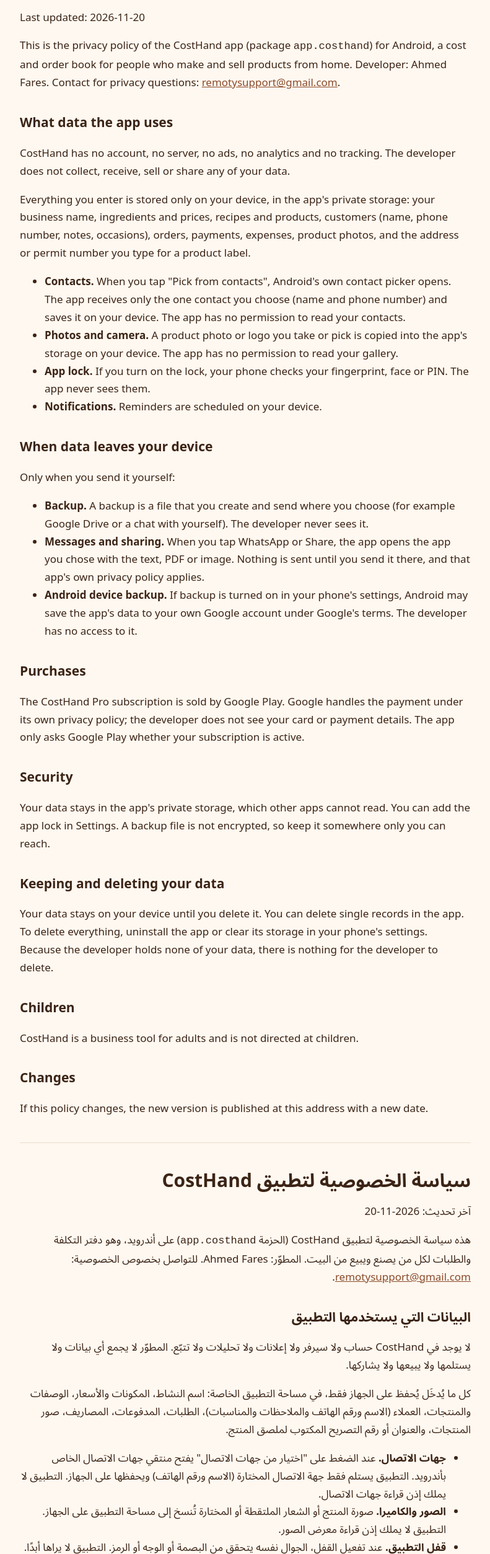
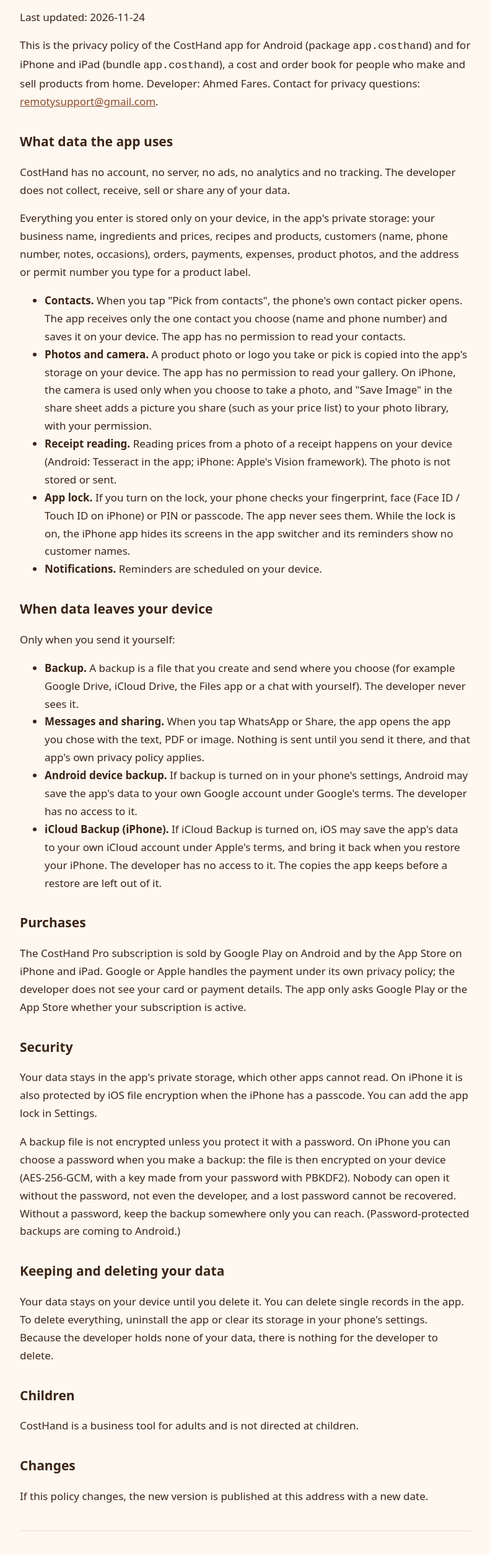
Before and after one commit to devAhmedFares/costhand-site, a plain HTML site: page privacy/index.html in a window 1280 px wide. Shown: the part 216-2723 px from the top of the page at 62% size, without its empty margins (244-1035 px from the left). Drawn offline with Linux system fonts and the light colour scheme.

Commit message:
Privacy policy: add the iPhone app, backup password and device encryption notes (#2)
Claude-Session: https://claude.ai/code/session_01QRc7j7xqG3EQ1cic33Mi35

Co-authored-by: Claude <noreply@anthropic.com>

```diff
--- a/privacy/index.html
+++ b/privacy/index.html
@@ -4,7 +4,7 @@
 <meta charset="utf-8">
 <meta name="viewport" content="width=device-width,initial-scale=1">
 <title>CostHand Privacy Policy</title>
-<meta name="description" content="Privacy policy of the CostHand app. All data stays on your device.">
+<meta name="description" content="Privacy policy of the CostHand app for Android, iPhone and iPad. All data stays on your device.">
 <link rel="icon" href="../icon.png">
 <link rel="stylesheet" href="../style.css">
 </head>
@@ -17,28 +17,31 @@
 <nav><a href="#en">English</a><a href="#ar">العربية</a><a href="../en/">CostHand</a></nav>
 <section lang="en" dir="ltr">
 <h1 id="en">CostHand Privacy Policy</h1>
-<p>Last updated: 2026-11-20</p>
-<p>This is the privacy policy of the CostHand app (package <code>app.costhand</code>) for Android, a cost and order book for people who make and sell products from home. Developer: Ahmed Fares. Contact for privacy questions: <a href="mailto:remotysupport@gmail.com">remotysupport@gmail.com</a>.</p>
+<p>Last updated: 2026-11-24</p>
+<p>This is the privacy policy of the CostHand app for Android (package <code>app.costhand</code>) and for iPhone and iPad (bundle <code>app.costhand</code>), a cost and order book for people who make and sell products from home. Developer: Ahmed Fares. Contact for privacy questions: <a href="mailto:remotysupport@gmail.com">remotysupport@gmail.com</a>.</p>
 <h2>What data the app uses</h2>
 <p>CostHand has no account, no server, no ads, no analytics and no tracking. The developer does not collect, receive, sell or share any of your data.</p>
 <p>Everything you enter is stored only on your device, in the app's private storage: your business name, ingredients and prices, recipes and products, customers (name, phone number, notes, occasions), orders, payments, expenses, product photos, and the address or permit number you type for a product label.</p>
 <ul>
-<li><strong>Contacts.</strong> When you tap "Pick from contacts", Android's own contact picker opens. The app receives only the one contact you choose (name and phone number) and saves it on your device. The app has no permission to read your contacts.</li>
-<li><strong>Photos and camera.</strong> A product photo or logo you take or pick is copied into the app's storage on your device. The app has no permission to read your gallery.</li>
-<li><strong>App lock.</strong> If you turn on the lock, your phone checks your fingerprint, face or PIN. The app never sees them.</li>
+<li><strong>Contacts.</strong> When you tap "Pick from contacts", the phone's own contact picker opens. The app receives only the one contact you choose (name and phone number) and saves it on your device. The app has no permission to read your contacts.</li>
+<li><strong>Photos and camera.</strong> A product photo or logo you take or pick is copied into the app's storage on your device. The app has no permission to read your gallery. On iPhone, the camera is used only when you choose to take a photo, and "Save Image" in the share sheet adds a picture you share (such as your price list) to your photo library, with your permission.</li>
+<li><strong>Receipt reading.</strong> Reading prices from a photo of a receipt happens on your device (Android: Tesseract in the app; iPhone: Apple's Vision framework). The photo is not stored or sent.</li>
+<li><strong>App lock.</strong> If you turn on the lock, your phone checks your fingerprint, face (Face ID / Touch ID on iPhone) or PIN or passcode. The app never sees them. While the lock is on, the iPhone app hides its screens in the app switcher and its reminders show no customer names.</li>
 <li><strong>Notifications.</strong> Reminders are scheduled on your device.</li>
 </ul>
 <h2>When data leaves your device</h2>
 <p>Only when you send it yourself:</p>
 <ul>
-<li><strong>Backup.</strong> A backup is a file that you create and send where you choose (for example Google Drive or a chat with yourself). The developer never sees it.</li>
+<li><strong>Backup.</strong> A backup is a file that you create and send where you choose (for example Google Drive, iCloud Drive, the Files app or a chat with yourself). The developer never sees it.</li>
 <li><strong>Messages and sharing.</strong> When you tap WhatsApp or Share, the app opens the app you chose with the text, PDF or image. Nothing is sent until you send it there, and that app's own privacy policy applies.</li>
 <li><strong>Android device backup.</strong> If backup is turned on in your phone's settings, Android may save the app's data to your own Google account under Google's terms. The developer has no access to it.</li>
+<li><strong>iCloud Backup (iPhone).</strong> If iCloud Backup is turned on, iOS may save the app's data to your own iCloud account under Apple's terms, and bring it back when you restore your iPhone. The developer has no access to it. The copies the app keeps before a restore are left out of it.</li>
 </ul>
 <h2>Purchases</h2>
-<p>The CostHand Pro subscription is sold by Google Play. Google handles the payment under its own privacy policy; the developer does not see your card or payment details. The app only asks Google Play whether your subscription is active.</p>
+<p>The CostHand Pro subscription is sold by Google Play on Android and by the App Store on iPhone and iPad. Google or Apple handles the payment under its own privacy policy; the developer does not see your card or payment details. The app only asks Google Play or the App Store whether your subscription is active.</p>
 <h2>Security</h2>
-<p>Your data stays in the app's private storage, which other apps cannot read. You can add the app lock in Settings. A backup file is not encrypted, so keep it somewhere only you can reach.</p>
+<p>Your data stays in the app's private storage, which other apps cannot read. On iPhone it is also protected by iOS file encryption when the iPhone has a passcode. You can add the app lock in Settings.</p>
+<p>A backup file is not encrypted unless you protect it with a password. On iPhone you can choose a password when you make a backup: the file is then encrypted on your device (AES-256-GCM, with a key made from your password with PBKDF2). Nobody can open it without the password, not even the developer, and a lost password cannot be recovered. Without a password, keep the backup somewhere only you can reach. (Password-protected backups are coming to Android.)</p>
 <h2>Keeping and deleting your data</h2>
 <p>Your data stays on your device until you delete it. You can delete single records in the app. To delete everything, uninstall the app or clear its storage in your phone's settings. Because the developer holds none of your data, there is nothing for the developer to delete.</p>
 <h2>Children</h2>
@@ -49,30 +52,33 @@
 <hr>
 <section lang="ar" dir="rtl">
 <h1 id="ar">سياسة الخصوصية لتطبيق CostHand</h1>
-<p>آخر تحديث: 2026-11-20</p>
-<p>هذه سياسة الخصوصية لتطبيق CostHand (الحزمة <code>app.costhand</code>) على أندرويد، وهو دفتر التكلفة والطلبات لكل من يصنع ويبيع من البيت. المطوّر: Ahmed Fares. للتواصل بخصوص الخصوصية: <a href="mailto:remotysupport@gmail.com">remotysupport@gmail.com</a>.</p>
+<p>آخر تحديث: 2026-11-24</p>
+<p>هذه سياسة الخصوصية لتطبيق CostHand على أندرويد (الحزمة <code>app.costhand</code>) وعلى iPhone وiPad (المعرّف <code>app.costhand</code>)، وهو دفتر التكلفة والطلبات لكل من يصنع ويبيع من البيت. المطوّر: Ahmed Fares. للتواصل بخصوص الخصوصية: <a href="mailto:remotysupport@gmail.com">remotysupport@gmail.com</a>.</p>
 <h2>البيانات التي يستخدمها التطبيق</h2>
-<p>لا يوجد في CostHand حساب ولا سيرفر ولا إعلانات ولا تحليلات ولا تتبّع. المطوّر لا يجمع أي بيانات ولا يستلمها ولا يبيعها ولا يشاركها.</p>
+<p>لا يوجد في CostHand حساب ولا خادم ولا إعلانات ولا تحليلات ولا تتبّع. المطوّر لا يجمع أي بيانات ولا يستلمها ولا يبيعها ولا يشاركها.</p>
 <p>كل ما يُدخَل يُحفظ على الجهاز فقط، في مساحة التطبيق الخاصة: اسم النشاط، المكونات والأسعار، الوصفات والمنتجات، العملاء (الاسم ورقم الهاتف والملاحظات والمناسبات)، الطلبات، المدفوعات، المصاريف، صور المنتجات، والعنوان أو رقم التصريح المكتوب لملصق المنتج.</p>
 <ul>
-<li><strong>جهات الاتصال.</strong> عند الضغط على "اختيار من جهات الاتصال" يفتح منتقي جهات الاتصال الخاص بأندرويد. التطبيق يستلم فقط جهة الاتصال المختارة (الاسم ورقم الهاتف) ويحفظها على الجهاز. التطبيق لا يملك إذن قراءة جهات الاتصال.</li>
-<li><strong>الصور والكاميرا.</strong> صورة المنتج أو الشعار الملتقطة أو المختارة تُنسخ إلى مساحة التطبيق على الجهاز. التطبيق لا يملك إذن قراءة معرض الصور.</li>
-<li><strong>قفل التطبيق.</strong> عند تفعيل القفل، الجوال نفسه يتحقق من البصمة أو الوجه أو الرمز. التطبيق لا يراها أبدًا.</li>
+<li><strong>جهات الاتصال.</strong> عند الضغط على "اختيار من جهات الاتصال" يفتح منتقي جهات الاتصال الخاص بالجهاز. التطبيق يستلم فقط جهة الاتصال المختارة (الاسم ورقم الهاتف) ويحفظها على الجهاز. التطبيق لا يملك إذن قراءة جهات الاتصال.</li>
+<li><strong>الصور والكاميرا.</strong> صورة المنتج أو الشعار الملتقطة أو المختارة تُنسخ إلى مساحة التطبيق على الجهاز. التطبيق لا يملك إذن قراءة معرض الصور. على iPhone تُستخدم الكاميرا فقط عند اختيار التقاط صورة، وخيار "حفظ الصورة" في قائمة المشاركة يضيف الصورة المشارَكة (مثل قائمة الأسعار) إلى مكتبة الصور بعد الموافقة.</li>
+<li><strong>قراءة الإيصالات.</strong> قراءة الأسعار من صورة الإيصال تتم على الجهاز (أندرويد: Tesseract داخل التطبيق؛ iPhone: إطار Vision من Apple). الصورة لا تُحفظ ولا تُرسَل.</li>
+<li><strong>قفل التطبيق.</strong> عند تفعيل القفل، الجهاز نفسه يتحقق من البصمة أو الوجه (Face ID أو Touch ID على iPhone) أو الرمز. التطبيق لا يراها أبدًا. أثناء تفعيل القفل، يُخفي تطبيق iPhone شاشاته في مبدّل التطبيقات، ولا تظهر أسماء العملاء في التذكيرات.</li>
 <li><strong>الإشعارات.</strong> التذكيرات تُجدوَل على الجهاز.</li>
 </ul>
 <h2>متى تخرج البيانات من الجهاز</h2>
 <p>فقط عند إرسالها من صاحب الجهاز:</p>
 <ul>
-<li><strong>النسخة الاحتياطية.</strong> ملف يُنشأ من التطبيق ويُرسَل إلى المكان المختار (مثل Google Drive أو محادثة شخصية). المطوّر لا يراه أبدًا.</li>
+<li><strong>النسخة الاحتياطية.</strong> ملف يُنشأ من التطبيق ويُرسَل إلى المكان المختار (مثل Google Drive أو iCloud Drive أو تطبيق الملفات أو محادثة شخصية). المطوّر لا يراه أبدًا.</li>
 <li><strong>الرسائل والمشاركة.</strong> عند الضغط على واتساب أو مشاركة، يفتح التطبيق المختار ومعه النص أو ملف PDF أو الصورة. لا يُرسَل شيء إلا بعد الإرسال من هناك، وتنطبق سياسة خصوصية ذلك التطبيق.</li>
 <li><strong>نسخ أندرويد الاحتياطي.</strong> إذا كان النسخ الاحتياطي مفعّلًا في إعدادات الجوال، قد يحفظ أندرويد بيانات التطبيق في حساب Google الخاص بصاحب الجهاز وفق شروط Google. المطوّر لا يستطيع الوصول إليها.</li>
+<li><strong>نسخ iCloud الاحتياطي (iPhone).</strong> إذا كان نسخ iCloud الاحتياطي مفعّلًا، قد يحفظ نظام iOS بيانات التطبيق في حساب iCloud الخاص بصاحب الجهاز وفق شروط Apple، ويعيدها عند استعادة الجهاز. المطوّر لا يستطيع الوصول إليها. والنسخ التي يحتفظ بها التطبيق قبل الاستعادة لا تدخل فيها.</li>
 </ul>
 <h2>المشتريات</h2>
-<p>اشتراك CostHand Pro يُباع عبر Google Play. Google تتولى الدفع وفق سياسة الخصوصية الخاصة بها، والمطوّر لا يرى بيانات البطاقة أو الدفع. التطبيق يسأل Google Play فقط عمّا إذا كان الاشتراك فعّالًا.</p>
+<p>اشتراك CostHand Pro يُباع عبر Google Play على أندرويد، وعبر App Store على iPhone وiPad. Google أو Apple تتولى الدفع وفق سياسة الخصوصية الخاصة بها، والمطوّر لا يرى بيانات البطاقة أو الدفع. التطبيق يسأل Google Play أو App Store فقط عمّا إذا كان الاشتراك فعّالًا.</p>
 <h2>الأمان</h2>
-<p>البيانات تبقى في مساحة التطبيق الخاصة التي لا تستطيع التطبيقات الأخرى قراءتها. يمكن إضافة قفل التطبيق من الإعدادات. ملف النسخة الاحتياطية غير مشفّر، فيُفضَّل حفظه في مكان خاص.</p>
+<p>البيانات تبقى في مساحة التطبيق الخاصة التي لا تستطيع التطبيقات الأخرى قراءتها. وعلى iPhone تحميها أيضًا تقنية تشفير الملفات في iOS عندما يكون للجهاز رمز دخول. يمكن إضافة قفل التطبيق من الإعدادات.</p>
+<p>ملف النسخة الاحتياطية غير مشفّر إلا عند حمايته بكلمة سر. على iPhone يمكن اختيار كلمة سر عند إنشاء النسخة الاحتياطية، فيُشفَّر الملف على الجهاز (AES-256-GCM، بمفتاح مأخوذ من كلمة السر عبر PBKDF2). لا يستطيع أحد فتحه دون كلمة السر، ولا حتى المطوّر، ولا يمكن استرجاع كلمة السر إذا ضاعت. وبدون كلمة سر يُفضَّل حفظ النسخة الاحتياطية في مكان خاص. (حماية النسخة الاحتياطية بكلمة سر قادمة إلى أندرويد.)</p>
 <h2>الاحتفاظ بالبيانات وحذفها</h2>
-<p>البيانات تبقى على الجهاز إلى أن تُحذف. يمكن حذف أي سجل من داخل التطبيق. لحذف كل شيء: إزالة التطبيق أو مسح بياناته من إعدادات الجوال. ولأن المطوّر لا يحتفظ بأي بيانات، لا يوجد لديه ما يحذفه.</p>
+<p>البيانات تبقى على الجهاز إلى أن تُحذف. يمكن حذف أي سجل من داخل التطبيق. لحذف كل شيء: إزالة التطبيق أو مسح بياناته من إعدادات الجهاز. ولأن المطوّر لا يحتفظ بأي بيانات، لا يوجد لديه ما يحذفه.</p>
 <h2>الأطفال</h2>
 <p>CostHand أداة عمل للبالغين وغير موجّه للأطفال.</p>
 <h2>التغييرات</h2>
```
